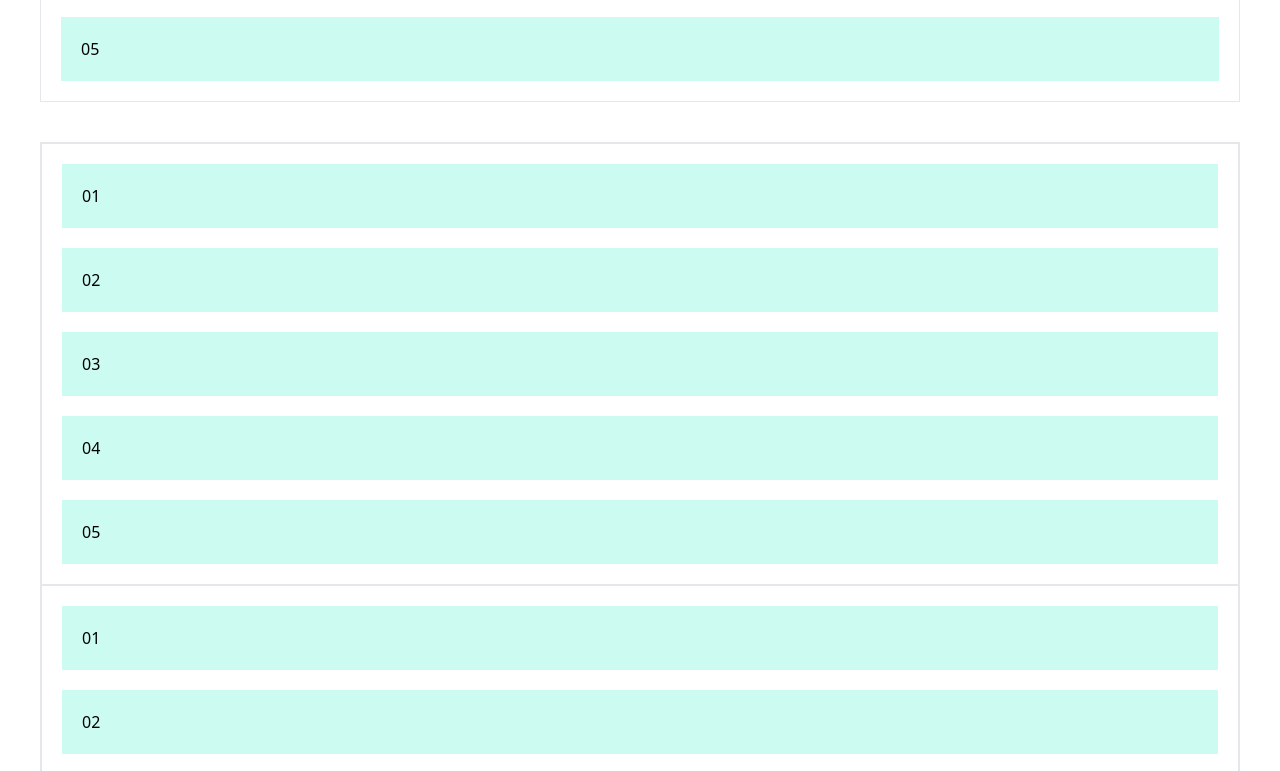
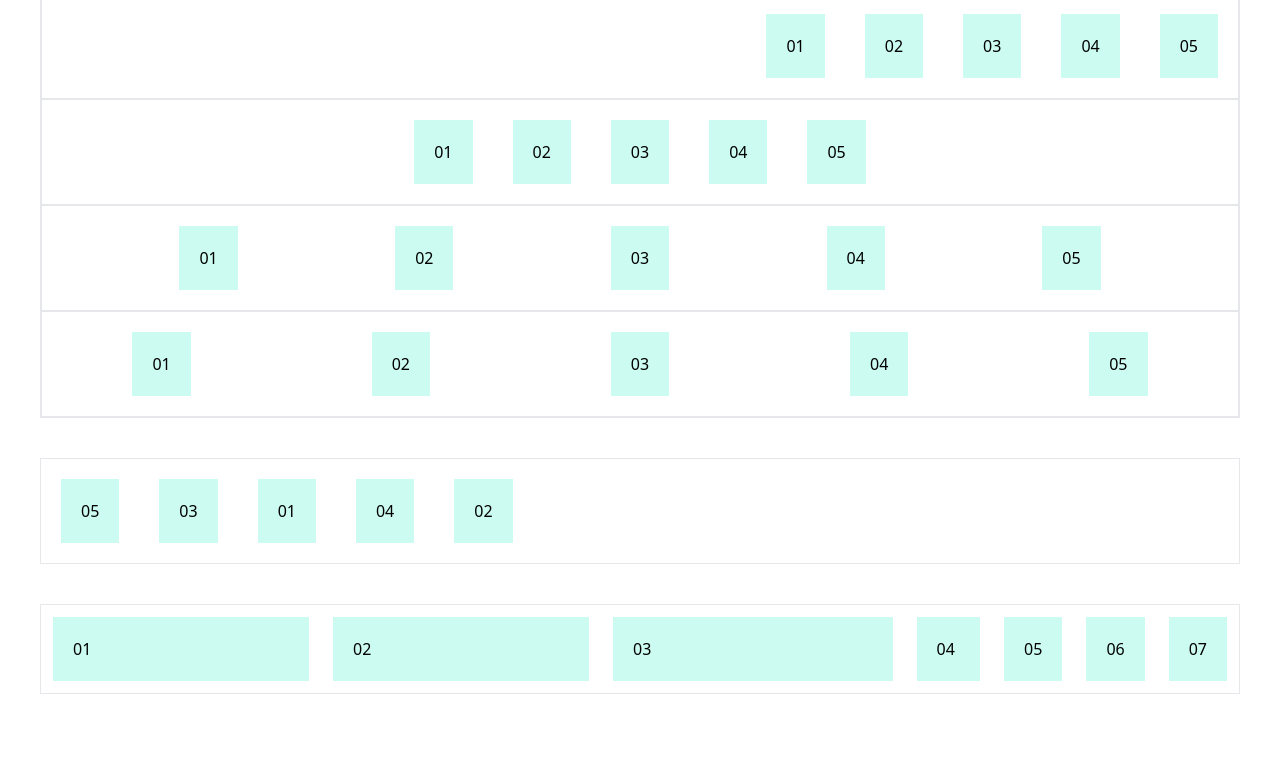
Before and after one commit to RupanGuvi/Tailwind-Css, a plain HTML site: page 10. Flexbox/index.html in a window 1280 px wide. Shown: the part 862-1633 px from the top of the page. After the commit the page ends 1596 px from the top, so only its background shows below. Drawn offline with nearby package versions, Linux system fonts and the light colour scheme.

Commit message:
flex completed

```diff
--- a/10. Flexbox/index.html
+++ b/10. Flexbox/index.html
@@ -9,7 +9,7 @@
   <body>
     <!-- https://tailwindcss.com/docs/flex -->
     <div class="border m-10">
-      <ul >
+      <ul class="flex">
         <li class="bg-teal-100 m-5 p-5">01</li>
         <li class="bg-teal-100 m-5 p-5">02</li>
         <li class="bg-teal-100 m-5 p-5">03</li>
@@ -20,7 +20,7 @@
 
     <!-- https://tailwindcss.com/docs/flex-direction#column -->
     <div class="border m-10">
-      <ul >
+      <ul class="flex flex-col-reverse" >
         <li class="bg-teal-100 m-5 p-5">01</li>
         <li class="bg-teal-100 m-5 p-5">02</li>
         <li class="bg-teal-100 m-5 p-5">03</li>
@@ -32,7 +32,7 @@
     <!-- https://tailwindcss.com/docs/justify-items -->
     <div class="border m-10">
       <div class="border">
-        <ul >
+        <ul class="flex justify-start">
           <li class="bg-teal-100 m-5 p-5">01</li>
           <li class="bg-teal-100 m-5 p-5">02</li>
           <li class="bg-teal-100 m-5 p-5">03</li>
@@ -41,7 +41,7 @@
         </ul>
       </div>
       <div class="border">
-        <ul>
+        <ul class="flex justify-end">
           <li class="bg-teal-100 m-5 p-5">01</li>
           <li class="bg-teal-100 m-5 p-5">02</li>
           <li class="bg-teal-100 m-5 p-5">03</li>
@@ -50,7 +50,7 @@
         </ul>
       </div>
       <div class="border">
-        <ul >
+        <ul class="flex justify-center">
           <li class="bg-teal-100 m-5 p-5">01</li>
           <li class="bg-teal-100 m-5 p-5">02</li>
           <li class="bg-teal-100 m-5 p-5">03</li>
@@ -59,7 +59,7 @@
         </ul>
       </div>
       <div class="border">
-        <ul >
+        <ul class="flex justify-evenly">
           <li class="bg-teal-100 m-5 p-5">01</li>
           <li class="bg-teal-100 m-5 p-5">02</li>
           <li class="bg-teal-100 m-5 p-5">03</li>
@@ -68,7 +68,7 @@
         </ul>
       </div>
       <div class="border">
-        <ul >
+        <ul class="flex justify-around">
           <li class="bg-teal-100 m-5 p-5">01</li>
           <li class="bg-teal-100 m-5 p-5">02</li>
           <li class="bg-teal-100 m-5 p-5">03</li>
@@ -80,11 +80,11 @@
 
     <!-- https://tailwindcss.com/docs/order -->
     <div class="border m-10">
-      <ul >
-        <li class="bg-teal-100 m-5 p-5 order-5">01</li>
-        <li class="bg-teal-100 m-5 p-5 order-4">02</li>
-        <li class="bg-teal-100 m-5 p-5 order-3">03</li>
-        <li class="bg-teal-100 m-5 p-5 order-2">04</li>
+      <ul class="flex">
+        <li class="bg-teal-100 m-5 p-5 order-3">01</li>
+        <li class="bg-teal-100 m-5 p-5 order-5">02</li>
+        <li class="bg-teal-100 m-5 p-5 order-2 ">03</li>
+        <li class="bg-teal-100 m-5 p-5 order-4" >04</li>
         <li class="bg-teal-100 m-5 p-5 order-1">05</li>
       </ul>
     </div>
@@ -92,15 +92,15 @@
     <!-- Grow and shrink -->
     <!-- https://tailwindcss.com/docs/flex-shrink -->
     <div class="border m-10">
-      <div >
+      <div class="flex w-100">
         <!-- flex-none: Prevent item from growing or shrinking -->
-        <div class="p-5 m-3 w-64 bg-teal-100 ">01</div>
+        <div class="p-5 m-3 w-64 bg-teal-100 flex-none">01</div>
         <!-- flex-initial:  Allow item to shrink but not grow, taking into account its initial size  -->
-        <div class="p-5 m-3 w-64 bg-teal-100 ">02</div>
+        <div class="p-5 m-3 w-64 bg-teal-100 flex-initial">02</div>
         <!-- flex-auto: Allow item to grow and shrink, taking into account its initial size -->
-        <div class="p-5 m-3 w-64 bg-teal-100 ">03</div>
+        <div class="p-5 m-3 w-64 bg-teal-100 flex-auto">03</div>
         <!-- flex-1: Allow item to grow and shrink as needed, ignoring its initial size -->
-        <div class="p-5 m-3 w-64 bg-teal-100 ">04</div>
+        <div class="p-5 m-3 w-64 bg-teal-100 flex-1">04</div>
         <div class="p-5 m-3 bg-teal-100">05</div>
         <div class="p-5 m-3 bg-teal-100">06</div>
         <div class="p-5 m-3 bg-teal-100">07</div>
```
